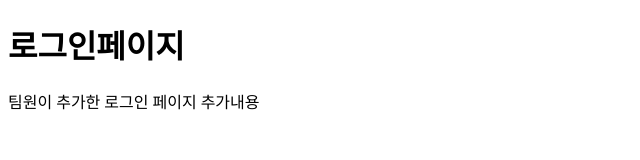
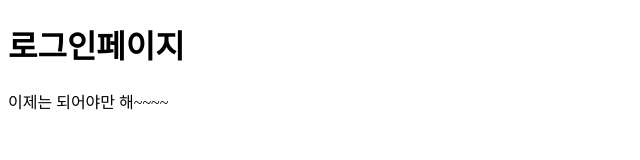
Before and after one commit to yuriyuri01/teamAgit, a plain HTML site: page login.html in a window 1280 px wide. Shown: the whole page, without its empty margins (0-640 px from the left). Drawn offline with Linux system fonts and the light colour scheme.

Commit message:
이제 바뀌어라 얍

```diff
--- a/login.html
+++ b/login.html
@@ -8,6 +8,6 @@
 
   <body>
     <h1>로그인페이지</h1>
-    <p>팀원이 추가한 로그인 페이지 추가내용</p>
+    <p>이제는 되어야만 해~~~~</p>
   </body>
 </html>
```
